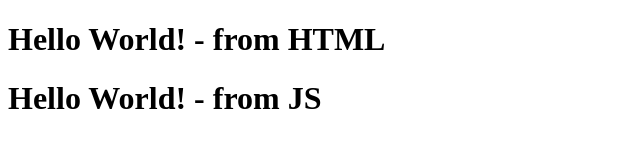
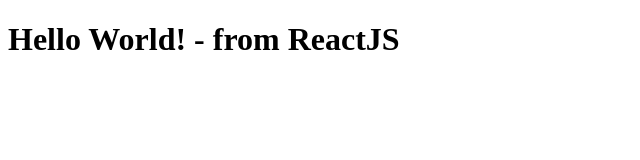
Before and after one commit to codes-by-vamshi/LearnReactJS, a plain HTML site: page index.html in a window 1280 px wide. Shown: the whole page, without its empty margins (0-640 px from the left). Drawn offline with nearby package versions, Linux system fonts and the light colour scheme.

Commit message:
Hello World in ReactJS

```diff
--- a/index.html
+++ b/index.html
@@ -9,15 +9,15 @@
 
 <body>
     <div id="root">
-        <h1>Hello World! - from HTML</h1>
+        <!--Below 2 scripts are from reactjs cdn-->
+        <script crossorigin src="https://unpkg.com/react@18/umd/react.development.js"></script>
+        <script crossorigin src="https://unpkg.com/react-dom@18/umd/react-dom.development.js"></script>
+        <!--Now after adding reactjs cdn, we can use react-->
         <script>
-            const heading = document.createElement("h1");
-            heading.innerHTML = "Hello World! - from JS";
-
-            const root = document.getElementById("root");
-            root.appendChild(heading);
+            const heading = React.createElement("h1", {}, "Hello World! - from ReactJS");
+            const root = ReactDOM.createRoot(document.getElementById("root"));
+            root.render(heading);
         </script>
-    </div>
 </body>
 
 </html>
```
